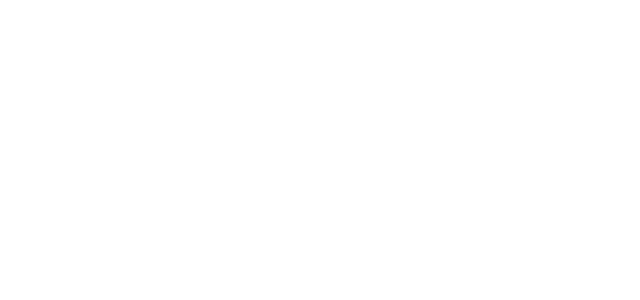
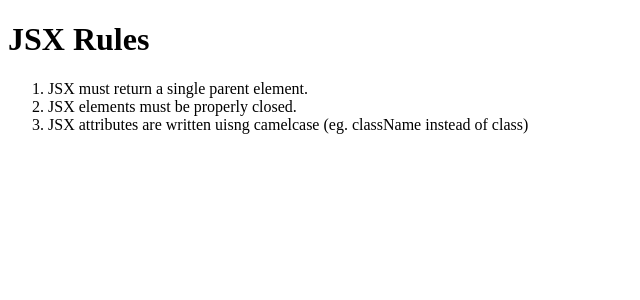
Before and after one commit to the-rawat-dev/mastering-react-repo-part-1, a React (Vite) app: page / in a window 1280 px wide. Shown: the top 300 px of the page, without its empty margins (0-640 px from the left). Built offline with nearby package versions, Linux system fonts and the light colour scheme.

Commit message:
feat : added challenge- for jsx rules

```diff
--- a/src/App.jsx
+++ b/src/App.jsx
@@ -1,9 +1,9 @@
-import WelcomeMessage from "./components/challenge-3/WelcomeMessage";
+import JSXRules from "./components/challenge-4/JSXRules";
 
 function App() {
   return (
     <div>
-      <WelcomeMessage />
+      <JSXRules />
     </div>
   );
 }
--- /dev/null
+++ b/src/components/challenge-4/JSXRules.jsx
@@ -0,0 +1,18 @@
+const JSXRules = () => {
+  return (
+    <div>
+      <h1>JSX Rules</h1>
+      <p>
+        <ol>
+          <li>JSX must return a single parent element.</li>
+          <li>JSX elements must be properly closed.</li>
+          <li>
+            JSX attributes are written uisng camelcase (eg. className instead of
+            class)
+          </li>
+        </ol>
+      </p>
+    </div>
+  );
+};
+export default JSXRules;
```
